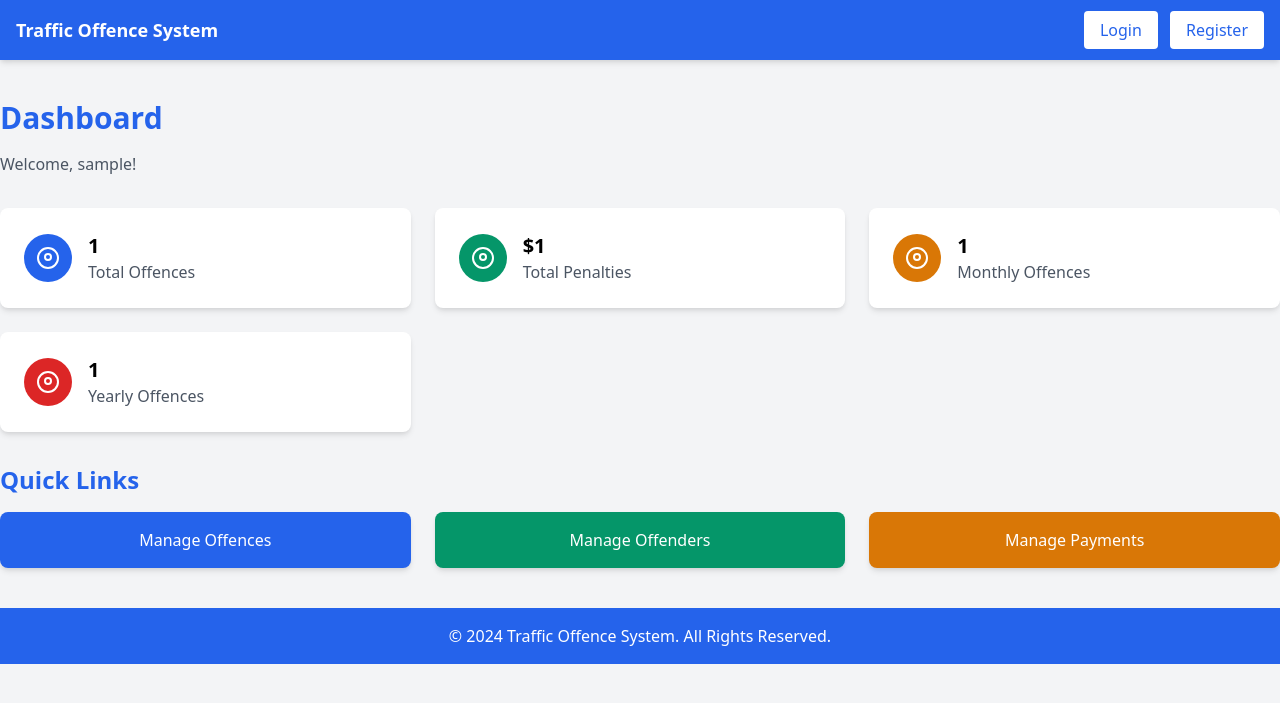
After one commit to Abbaraees/traffic_offence_system, a Flask app: template app/templates/dashboard.html in a window 1280 px wide. The commit adds this page. Shown: the top 703 px of the page. Run offline with Flask 3, Linux system fonts and the light colour scheme; tables that the repository leaves empty hold one stand-in row (values such as "Sample post"); the template is opened without the code that fills it: values that come from a table or form of the project are taken from there, most other values are stand-ins (such as "Sample title", 1, 10 or a date in 2020).

Commit message:
Add dashboard functionality with user statistics and navigation links

```diff
--- a/app/auth.py
+++ b/app/auth.py
@@ -12,7 +12,7 @@ auth = Blueprint('auth', __name__)
 @auth.route('/login', methods=['GET', 'POST'])
 def login():
     if current_user.is_authenticated:
-        return redirect(url_for('dashboard'))
+        return redirect(url_for('main.dashboard'))
 
     form = LoginForm()
     if form.validate_on_submit():
@@ -21,7 +21,7 @@ def login():
         if user and check_password_hash(user.password, form.password.data):
             login_user(user, remember=form.remember.data)
             flash('Login successful!', 'green')
-            return redirect(url_for('dashboard'))
+            return redirect(url_for('main.dashboard'))
         else:
             flash('Invalid email or password.', 'red')
 
--- /dev/null
+++ b/app/main.py
@@ -0,0 +1,33 @@
+from flask import Blueprint, render_template
+from flask_login import login_required, current_user
+from app.models import Offence, OffenderOffence, db
+from sqlalchemy import func
+
+main = Blueprint('main', __name__)
+
+@main.route('/dashboard')
+@login_required
+def dashboard():
+    # Query for overview of traffic offences
+    total_offences = OffenderOffence.query.count()
+    total_penalties = db.session.query(func.sum(Offence.penalty)).join(OffenderOffence, Offence.id == OffenderOffence.offence_id).scalar()
+
+    # Query for offence trends and penalties
+    offence_trends = db.session.query(
+        func.strftime('%Y-%m', OffenderOffence.date_committed).label('month'),
+        func.count(OffenderOffence.id).label('count'),
+        func.sum(Offence.penalty).label('total_penalty')
+    ).join(Offence, Offence.id == OffenderOffence.offence_id).group_by('month').all()
+
+    # Query for monthly/yearly offences statistics
+    monthly_offences = db.session.query(
+        func.strftime('%Y-%m', OffenderOffence.date_committed).label('month'),
+        func.count(OffenderOffence.id).label('count')
+    ).group_by('month').all()
+
+    yearly_offences = db.session.query(
+        func.strftime('%Y', OffenderOffence.date_committed).label('year'),
+        func.count(OffenderOffence.id).label('count')
+    ).group_by('year').all()
+
+    return render_template('dashboard.html', user=current_user, total_offences=total_offences, total_penalties=total_penalties, offence_trends=offence_trends, monthly_offences=monthly_offences, yearly_offences=yearly_offences)
--- /dev/null
+++ b/app/templates/dashboard.html
@@ -0,0 +1,79 @@
+{% extends 'layout.html' %}
+
+{% block content %}
+<div class="container mx-auto mt-10">
+    <h1 class="text-3xl font-bold text-blue-600">Dashboard</h1>
+    <p class="mt-4 text-gray-600">Welcome, {{ user.username }}!</p>
+
+    <div class="grid grid-cols-1 md:grid-cols-2 lg:grid-cols-3 gap-6 mt-8">
+        <div class="bg-white p-6 rounded-lg shadow-md">
+            <div class="flex items-center">
+                <div class="bg-blue-600 text-white p-3 rounded-full">
+                    <svg class="w-6 h-6" fill="none" stroke="currentColor" viewBox="0 0 24 24" xmlns="http://www.w3.org/2000/svg">
+                        <path stroke-linecap="round" stroke-linejoin="round" stroke-width="2" d="M12 8c-1.657 0-3 1.343-3 3s1.343 3 3 3 3-1.343 3-3-1.343-3-3-3z"></path>
+                        <path stroke-linecap="round" stroke-linejoin="round" stroke-width="2" d="M12 2a10 10 0 100 20 10 10 0 000-20z"></path>
+                    </svg>
+                </div>
+                <div class="ml-4">
+                    <h2 class="text-xl font-bold">{{ total_offences }}</h2>
+                    <p class="text-gray-600">Total Offences</p>
+                </div>
+            </div>
+        </div>
+
+        <div class="bg-white p-6 rounded-lg shadow-md">
+            <div class="flex items-center">
+                <div class="bg-green-600 text-white p-3 rounded-full">
+                    <svg class="w-6 h-6" fill="none" stroke="currentColor" viewBox="0 0 24 24" xmlns="http://www.w3.org/2000/svg">
+                        <path stroke-linecap="round" stroke-linejoin="round" stroke-width="2" d="M12 8c-1.657 0-3 1.343-3 3s1.343 3 3 3 3-1.343 3-3-1.343-3-3-3z"></path>
+                        <path stroke-linecap="round" stroke-linejoin="round" stroke-width="2" d="M12 2a10 10 0 100 20 10 10 0 000-20z"></path>
+                    </svg>
+                </div>
+                <div class="ml-4">
+                    <h2 class="text-xl font-bold">${{ total_penalties }}</h2>
+                    <p class="text-gray-600">Total Penalties</p>
+                </div>
+            </div>
+        </div>
+
+        <div class="bg-white p-6 rounded-lg shadow-md">
+            <div class="flex items-center">
+                <div class="bg-yellow-600 text-white p-3 rounded-full">
+                    <svg class="w-6 h-6" fill="none" stroke="currentColor" viewBox="0 0 24 24" xmlns="http://www.w3.org/2000/svg">
+                        <path stroke-linecap="round" stroke-linejoin="round" stroke-width="2" d="M12 8c-1.657 0-3 1.343-3 3s1.343 3 3 3 3-1.343 3-3-1.343-3-3-3z"></path>
+                        <path stroke-linecap="round" stroke-linejoin="round" stroke-width="2" d="M12 2a10 10 0 100 20 10 10 0 000-20z"></path>
+                    </svg>
+                </div>
+                <div class="ml-4">
+                    <h2 class="text-xl font-bold">{{ monthly_offences|length }}</h2>
+                    <p class="text-gray-600">Monthly Offences</p>
+                </div>
+            </div>
+        </div>
+
+        <div class="bg-white p-6 rounded-lg shadow-md">
+            <div class="flex items-center">
+                <div class="bg-red-600 text-white p-3 rounded-full">
+                    <svg class="w-6 h-6" fill="none" stroke="currentColor" viewBox="0 0 24 24" xmlns="http://www.w3.org/2000/svg">
+                        <path stroke-linecap="round" stroke-linejoin="round" stroke-width="2" d="M12 8c-1.657 0-3 1.343-3 3s1.343 3 3 3 3-1.343 3-3-1.343-3-3-3z"></path>
+                        <path stroke-linecap="round" stroke-linejoin="round" stroke-width="2" d="M12 2a10 10 0 100 20 10 10 0 000-20z"></path>
+                    </svg>
+                </div>
+                <div class="ml-4">
+                    <h2 class="text-xl font-bold">{{ yearly_offences|length }}</h2>
+                    <p class="text-gray-600">Yearly Offences</p>
+                </div>
+            </div>
+        </div>
+    </div>
+
+    <div class="mt-8">
+        <h2 class="text-2xl font-bold text-blue-600">Quick Links</h2>
+        <div class="grid grid-cols-1 md:grid-cols-2 lg:grid-cols-3 gap-6 mt-4">
+            <a href="/offences" class="bg-blue-600 text-white p-4 rounded-lg shadow-md text-center hover:bg-blue-700">Manage Offences</a>
+            <a href="/offenders" class="bg-green-600 text-white p-4 rounded-lg shadow-md text-center hover:bg-green-700">Manage Offenders</a>
+            <a href="/payments" class="bg-yellow-600 text-white p-4 rounded-lg shadow-md text-center hover:bg-yellow-700">Manage Payments</a>
+        </div>
+    </div>
+</div>
+{% endblock %}
--- a/app/templates/layout.html
+++ b/app/templates/layout.html
@@ -10,10 +10,17 @@
     <nav class="bg-blue-600 p-4 text-white shadow-md">
         <div class="container mx-auto flex justify-between items-center">
             <a href="/" class="text-lg font-semibold">Traffic Offence System</a>
+            {% if current_user.is_anonymous %}
             <div>
                 <a href="/login" class="px-4 py-2 bg-white text-blue-600 rounded hover:bg-gray-200">Login</a>
                 <a href="/register" class="ml-2 px-4 py-2 bg-white text-blue-600 rounded hover:bg-gray-200">Register</a>
             </div>
+            {% else %}
+            <div>
+                <a href="/dashboard" class="px-4 py-2 bg-white text-blue-600 rounded hover:bg-gray-200">Dashboard</a>
+                <a href="/logout" class="ml-2 px-4 py-2 bg-white text-blue-600 rounded hover:bg-gray-200">Logout</a>
+            </div>
+            {% endif %}
         </div>
     </nav>
 
```
